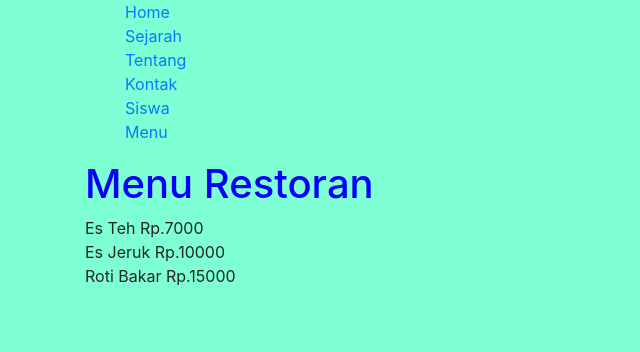
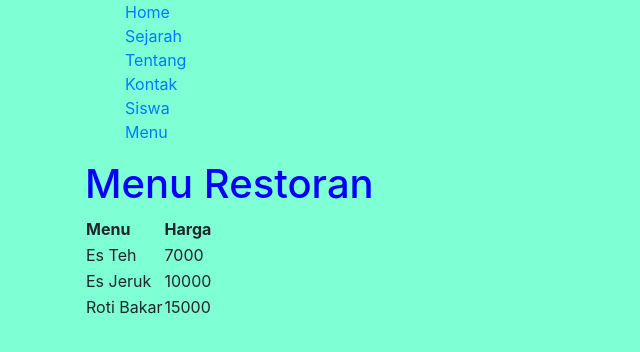
Before and after one commit to ujangaris/ReactJS, a React (Create React App) app: page /menu in a window 1280 px wide. Shown: the top 352 px of the page, without its empty margins (0-640 px from the left). Built offline with nearby package versions, Linux system fonts and the light colour scheme.

Commit message:
#10 reuse Komponen | membuat table pada menu

```diff
--- a/src/pages/Menu.js
+++ b/src/pages/Menu.js
@@ -1,4 +1,5 @@
 import { useState } from 'react';
+import Table from "./Table";
 
 function Menu() {
     const [menus, setMenu]=useState(
@@ -28,12 +29,7 @@ function Menu() {
     )
     return (
         <div className="App">
-            <h1>Menu Restoran</h1>
-            <div>
-                {menus.map((data)=>
-                <li key={data.idmenu}>{data.menu} Rp.{data.harga}</li>
-                )}
-            </div>
+           <Table menu={menus}/>
         </div>
     );
 }
--- /dev/null
+++ b/src/pages/Table.js
@@ -0,0 +1,25 @@
+function Table(props) {
+    const menus = props.menu
+    return (
+        <div className="App">
+            <h1>Menu Restoran</h1>
+            <div>
+                <table>
+                    <tr>
+                        <th>Menu</th>
+                        <th>Harga</th>
+                    </tr>
+                    {menus.map((data) =>(
+                        <tr key={data.idmenu}>
+                            <td>{data.menu}</td>
+                            <td>{data.harga}</td>
+                        </tr>
+
+                    ))}
+                </table>
+            </div>
+        </div>
+    );
+}
+
+export default Table;
```
